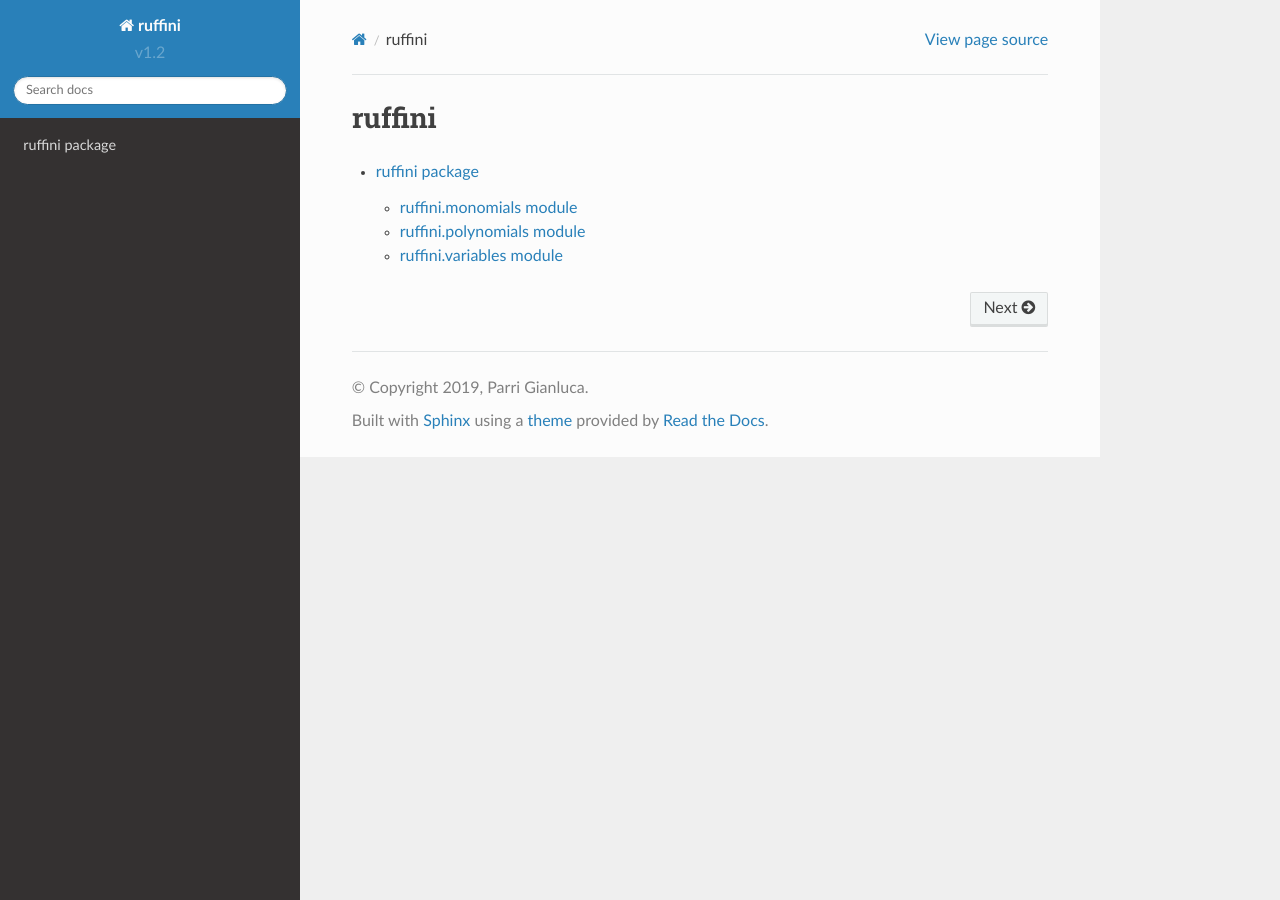
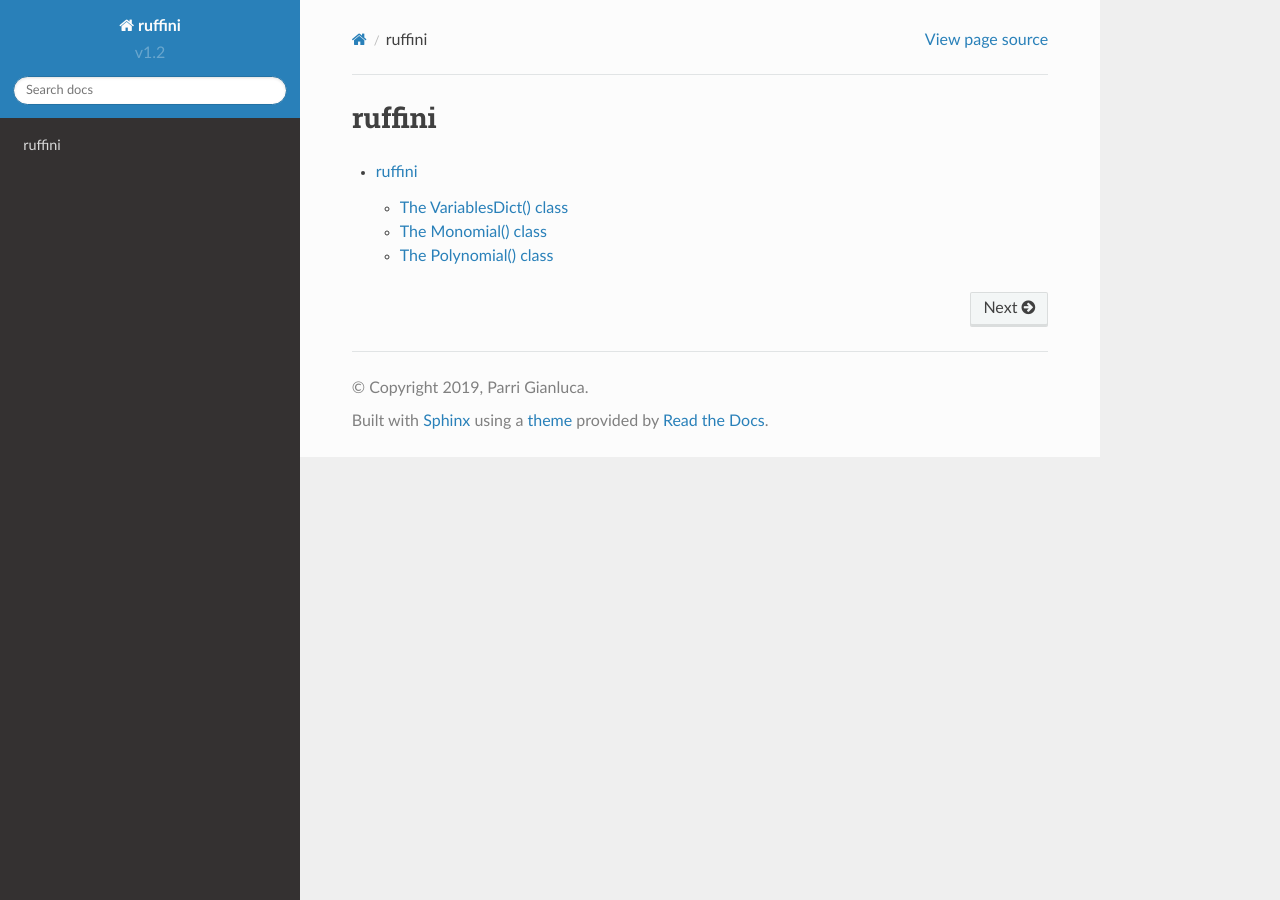
Before and after one commit to gianluparri03/ruffini, a Sphinx documentation site: the page built from docs/index.rst, in a window 1280 px wide. Built offline with Sphinx 7.4.7 and the Read the Docs theme 2.0.0, drawn with Linux system fonts in a browser that asks for light colours.

Commit message:
Changed docs structure.

```diff
--- a/docs/ruffini.rst
+++ b/docs/ruffini.rst
@@ -1,33 +1,33 @@
-ruffini package
+ruffini
 ===============
 
 
-ruffini.monomials module
+The VariablesDict() class
 ------------------------
 
-.. automodule:: ruffini.monomials
+.. autoclass:: ruffini.VariablesDict
     :members:
     :undoc-members:
     :show-inheritance:
     :special-members:
     :exclude-members: __dict__,__module__,__weakref__
 
-ruffini.polynomials module
+The Monomial() class
+------------------------
+
+.. autoclass:: ruffini.Monomial
+    :members:
+    :undoc-members:
+    :show-inheritance:
+    :special-members:
+    :exclude-members: __dict__,__module__,__weakref__
+
+The Polynomial() class
 --------------------------
 
-.. automodule:: ruffini.polynomials
+.. autoclass:: ruffini.Polynomial
     :members:
     :undoc-members:
     :show-inheritance:
     :special-members:
     :exclude-members: __dict__,__module__,__weakref__,__hash__
-
-ruffini.variables module
-------------------------
-
-.. automodule:: ruffini.variables
-    :members:
-    :undoc-members:
-    :show-inheritance:
-    :special-members:
-    :exclude-members: __dict__,__module__,__weakref__
```
Also changed, not shown: 2 other files.
